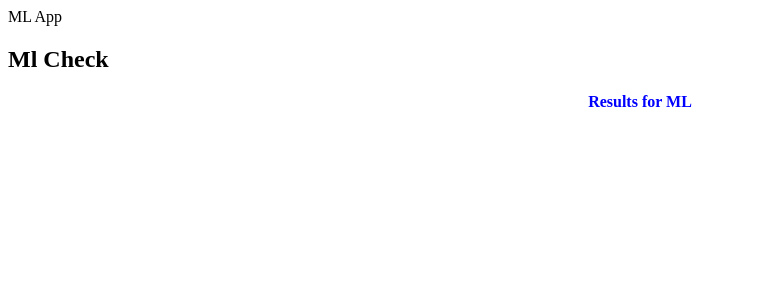
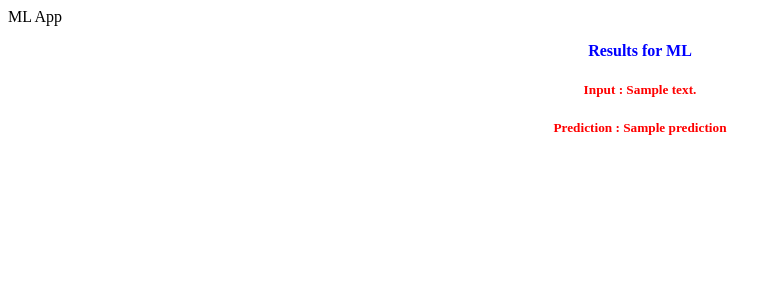
Before and after one commit to sivakumar455/TestMLApp, a Flask app: template templates/results.html in a window 1280 px wide. Shown: the top 300 px of the page, without its empty margins (0-781 px from the left). Run offline with Flask 2, Linux system fonts and the light colour scheme; the template is opened without the code that fills it: most values are stand-ins (such as "Sample title", 1, 10 or a date in 2020).

Commit message:
added some code

```diff
--- a/main.py
+++ b/main.py
@@ -1,34 +1,27 @@
-from flask import Flask,render_template,request,url_for
-
-import pandas as pd
+from flask import Flask, render_template, request, url_for
 import numpy as np
-
-from sklearn.feature_extraction.text import CountVectorizer
-
-from sklearn.model_selection import train_test_split
-from sklearn import model_selection
-from sklearn.neighbors import KNeighborsClassifier
+import pickle
 
 app = Flask(__name__)
 
+
 @app.route("/")
 def index():
-	return render_template("index.html")
+    return render_template("index.html")
 
-@app.route("/",methods=['POST'])
+
+@app.route("/", methods=['POST'])
 def predict():
-
-	ytb_model = open("TestML/knn.pkl","rb")
-	clf = joblib.load(ytb_model)
-
-	if request.method == 'POST':
-		comment = request.form['comment']
-		data = [comment]
-		vect = cv.transform(data).toarray()
-		my_prediction = clf.predict(vect)
-	return render_template('results.html',prediction = my_prediction,comment = comment)
-
+    knn = pickle.load(open("knn.pkl", "rb"))
+    if request.method == 'POST':
+        comment = request.form['comment']
+        print comment
+        data = comment.split(',')
+        pre_req = np.asarray(data)
+        my_prediction = knn.predict([pre_req])
+        print my_prediction
+    return render_template('results.html', prediction=my_prediction, comment=comment)
 
 
 if __name__ == '__main__':
-	app.run(host="127.0.0.1",port=8080,debug=True)
+    app.run(host="127.0.0.1", port=8080, debug=True)
--- a/requirements.txt
+++ b/requirements.txt
@@ -1,6 +1,5 @@
 Flask==0.11.1
 gunicorn==19.6.0
-pandas==0.22.0
 numpy==1.11.2
 scipy==0.18.1
 scikit-learn>=0.18
--- a/templates/results.html
+++ b/templates/results.html
@@ -11,14 +11,14 @@
         <div id="brandname">
             ML App
         </div>
-		<h2>Ml Check</h2>
 
     </div>
 </header>
 <p style="color:blue;font-size:20;text-align: center;"><b>Results for ML</b></p>
 <div class="results">
 
-
+    <h5 style="color:red;text-align: center;">Input : {{comment }} </h5>
+    <h5 style="color:red;text-align: center;">Prediction : {{prediction}}</h5>
 
     {% if prediction == 1%}
     <h2 style="color:red;">Holaa</h2>
```
Also changed, not shown: templates/index.html (+1 -7 lines). Lines whose indentation alone changed are shown as unchanged.
